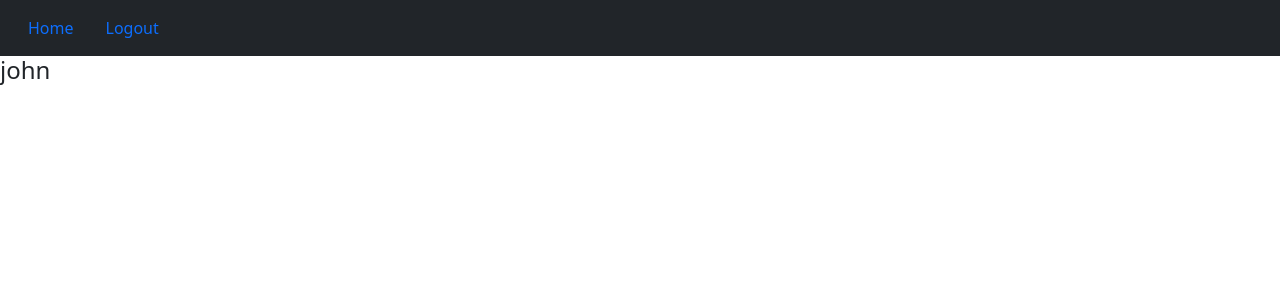
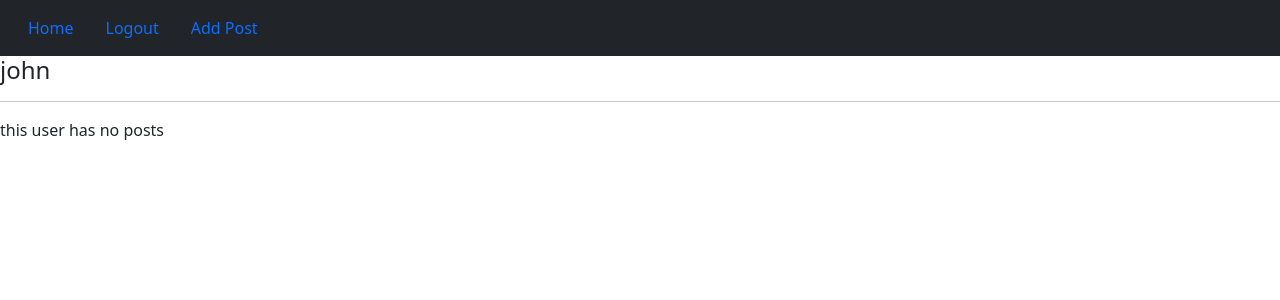
Before and after one commit to sadegh-dev/ModelLayer-django, a Django app: page /accounts/dashboard/3 in a window 1280 px wide. Shown: the top 300 px of the page. Run offline with Django 3.2, Linux system fonts and the light colour scheme; a user stored in the database is signed in; data comes from the database, SQL or seed files in the repository; both versions use the stored data as it was after the commit.

Commit message:
12- create model-form for add post

```diff
--- a/base/posts/urls.py
+++ b/base/posts/urls.py
@@ -5,4 +5,5 @@ app_name = 'posts'
 urlpatterns = [
     path('', views.all_posts, name='all_posts'),
     path('<int:year>/<int:month>/<int:day>/<slug:slug>/', views.post_detail, name='post_detail'),
+    path('add-post/', views.add_post, name='add_post'),
 ]
--- a/base/templates/inc/navbar.html
+++ b/base/templates/inc/navbar.html
@@ -4,6 +4,7 @@
         <a class="nav-link active" aria-current="page" href="{% url 'posts:all_posts' %}">Home</a>
         {% if request.user.is_authenticated %}
         <a class="nav-link active" aria-current="page" href="{% url 'usermanage:logout' %}">Logout</a>
+        <a class="nav-link active" aria-current="page" href="{% url 'posts:add_post' %}">Add Post</a>
         {% else %}
         <a class="nav-link active" aria-current="page" href="{% url 'usermanage:login' %}">Login</a>
         <a class="nav-link active" aria-current="page" href="{% url 'usermanage:register' %}">Register</a>
--- a/base/templates/usermanage/dashboard.html
+++ b/base/templates/usermanage/dashboard.html
@@ -4,4 +4,15 @@
 
 {% block content %}
     <h4> {{ user.username }} </h4>
+    {{ user.profile.bio }}
+    <hr />
+    {% for post in posts %}
+        <div class="card" >
+            <p class="card-header" ><a href="{% url 'usermanage:dashboard' post.user.id %}">{{ post.user }}</a></p>
+            <p class="card-body" ><a href='{{ post.get_absolute_url }}' >{{ post.body }}</a></p>
+        </div>
+    {% empty %}
+        <p> this user has no posts </p>
+    {% endfor %}
+
 {% endblock %}
--- a/base/usermanage/views.py
+++ b/base/usermanage/views.py
@@ -3,6 +3,7 @@ from .forms import UserLoginForm, UserRegistrationForm
 from django.contrib.auth.models import User
 from django.contrib.auth import authenticate, login, logout
 from django.contrib import messages
+from posts.models import Post
 
 
 
@@ -24,6 +25,7 @@ def user_login(request):
         'form' : form
     }
     return render(request, 'usermanage/login.html', context)
+
 
 
 def user_register(request):
@@ -50,13 +52,12 @@ def user_logout(request):
     return redirect('posts:all_posts')
 
 
+
 def user_dashboard(request, user_id):
     user = get_object_or_404(User, id = user_id)
-
-
-
-
+    posts = Post.objects.filter(user = user)
     context = {
-        'user': user
+        'user': user ,
+        'posts' : posts
     }
     return render(request, 'usermanage/dashboard.html', context)
```
Also changed, not shown: base/posts/forms.py (added, +9 -0 lines), base/posts/templates/posts/add_post.html (added, +15 -0 lines), base/posts/views.py (+33 -1 lines), base/db.sqlite3.
